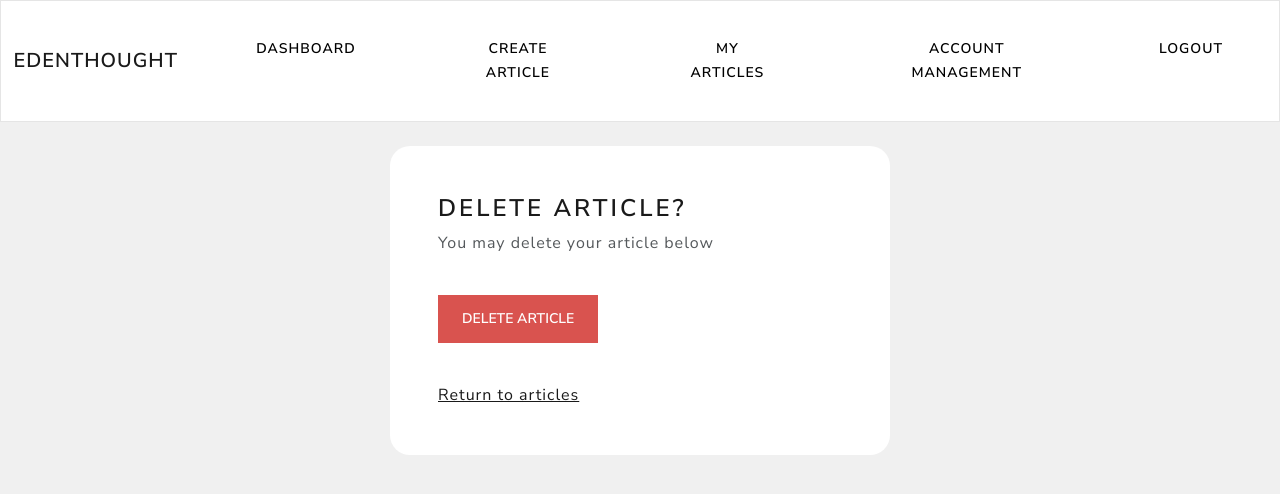
After one commit to banjialo/publication, a Django app: template writer/templates/writer/delete-article.html in a window 1280 px wide. The commit adds this page. Shown: the top 494 px of the page. Run offline with Django 3.2, Linux system fonts and the light colour scheme; the template is opened without the code that fills it, so the values that code supplies are empty.

Commit message:
Delete writer view complete

```diff
--- /dev/null
+++ b/writer/templates/writer/delete-article.html
@@ -0,0 +1,31 @@
+{% extends 'writer/navbar.html' %}
+
+{% block content %}
+
+    <br>
+
+    <div class="container bg-white shadow-md p-5 form-layout">
+
+        <h3> Delete article? </h3>
+
+        <p> You may delete your article below </p>
+
+        <br>
+
+        <form method="POST" autocomplete="off">
+
+            {% csrf_token %}
+
+            <input class="btn btn-danger" type="submit" value="Delete Article">
+
+        </form>
+
+        <br>
+
+        <a href="{% url 'my-articles' %}"> Return to articles</a>
+
+
+    </div>
+
+
+{% endblock %}
--- a/writer/templates/writer/my-articles.html
+++ b/writer/templates/writer/my-articles.html
@@ -23,6 +23,10 @@
 
             <a href="{% url 'update-article' article.id %}"> Update Article</a>
 
+            <br>
+
+            <a href="{% url 'delete-article' article.id %}"> Delete Article</a>
+
         </div>
 
         <br>
--- a/writer/urls.py
+++ b/writer/urls.py
@@ -7,5 +7,6 @@ urlpatterns = [
     path('create-article', views.create_article, name='create-article'),
     path('my-articles', views.my_articles, name='my-articles'),
     path('update-article/<str:pk>', views.update_article, name='update-article'),
+    path('delete-article/<str:pk>', views.delete_article, name='delete-article'),
 
 ]
```
Also changed, not shown: writer/views.py (+28 -1 lines), db.sqlite3.
